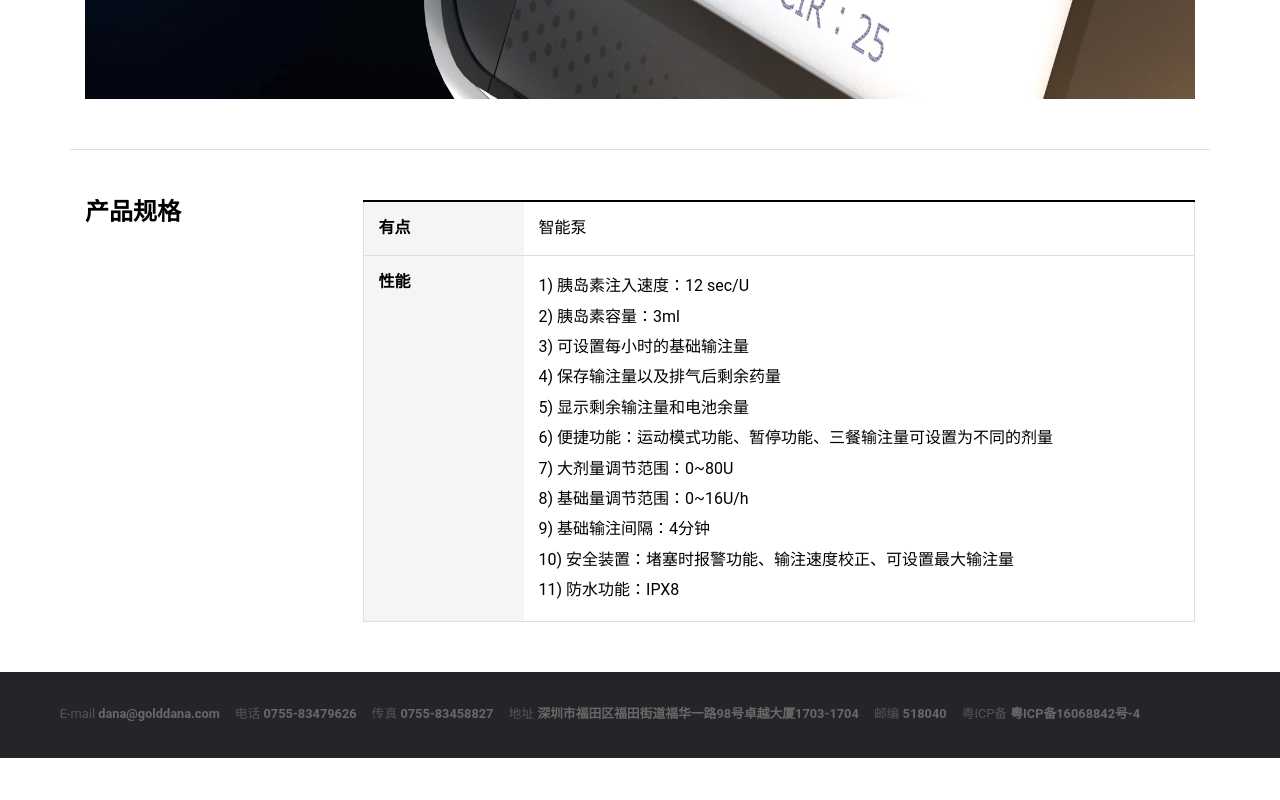
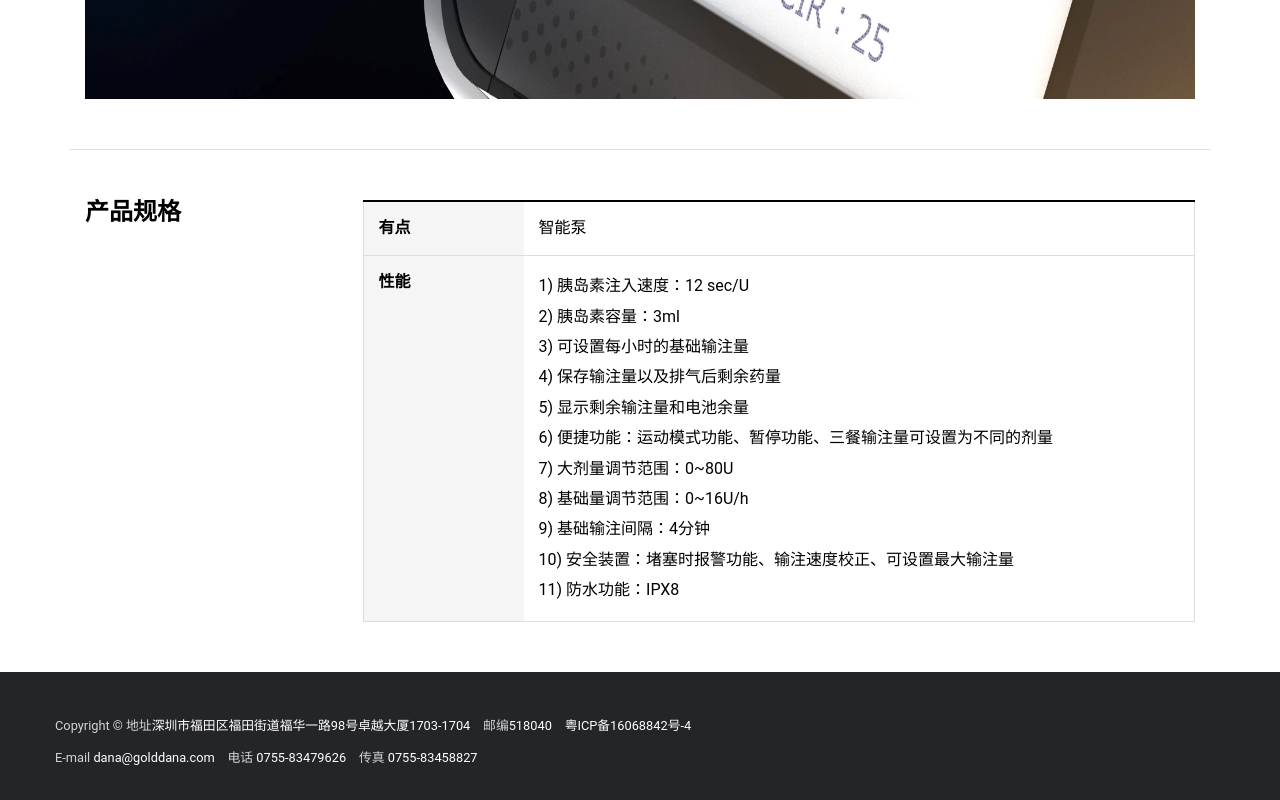
Before and after one commit to sooildev/Sooil-Web-CN, a React (Create React App) app: page / in a window 1280 px wide. Shown: the part 2000-2800 px from the top of the page. Before the commit the page ends 2758 px from the top, so only its background shows below. Built offline with nearby package versions, Linux system fonts and the light colour scheme.

Commit message:
fix footer

```diff
--- a/public/index.html
+++ b/public/index.html
@@ -2,7 +2,7 @@
 <html lang="en">
   <head>
     <meta charset="utf-8" />
-    <link rel="icon" href="%PUBLIC_URL%/favicon.ico" />
+    <!-- <link rel="icon" href="%PUBLIC_URL%/favicon.ico" /> -->
     <!-- <link rel="icon" href="%PUBLIC_URL%/icons-favicon-16.png" sizes="16x16" /> -->
     <meta name="viewport" content="width=device-width, initial-scale=1" />
     <meta name="theme-color" content="#000000" />
--- a/src/components/footer/Copyright.tsx
+++ b/src/components/footer/Copyright.tsx
@@ -40,12 +40,13 @@ export default function Copyright() {
             </div>
           </li>
         </ul> */}
-        <div css={address}>
-          <p css={companyInfoBox}>
-            {FOOTER_COPYRIGHT_TEXT.companyInfo.map((info, index) => (
+        <div css={copyright}>
+          {FOOTER_COPYRIGHT_TEXT.companyInfo.slice(3).map((info, index) => (
             <div key={index}>
-                <span>{info.label}</span>{' '}
-                {index === FOOTER_COPYRIGHT_TEXT.companyInfo.length - 1 ? (
+              <span>
+                {index === 0 ? `Copyright © ${info.label}` : info.label}
+              </span>
+              {index === 2 ? (
                 <a
                   href="https://beian.miit.gov.cn"
                   target="_blank"
@@ -59,8 +60,26 @@ export default function Copyright() {
               {/* {index < FOOTER_COPYRIGHT_TEXT.companyInfo.length - 1 && ' / '} */}
             </div>
           ))}
+        </div>
+        <div css={copyright}>
+          {FOOTER_COPYRIGHT_TEXT.companyInfo.slice(0, 3).map((info, index) => (
+            <div key={index}>
+              <span>{info.label}</span> {info.value}
+              {/* {index < FOOTER_COPYRIGHT_TEXT.companyInfo.length - 1 && ' / '} */}
+            </div>
+          ))}
+        </div>
+        {/* <div css={address}>
+          <p css={companyInfoBox}>
+            {FOOTER_COPYRIGHT_TEXT.companyInfo
+              .slice(0, 3)
+              .map((info, index) => (
+                <div key={index}>
+                  <span>{info.label}</span> {info.value}
+                </div>
+              ))}
           </p>
-          {/* <p>
+          <p>
             {FOOTER_COPYRIGHT_TEXT.companyInfoFirst.map((info, index) => (
               <React.Fragment key={index}>
                 <span>{info.label}</span> {info.value}
@@ -84,11 +103,11 @@ export default function Copyright() {
                 <span>{info.label}</span> {info.value}
               </React.Fragment>
             ))}
-          </p> */}
+          </p>
+        </div> */}
+        {/* <div css={copyright}>Copyright {FOOTER_COPYRIGHT_TEXT.copyright}</div> */}
       </div>
-        {/* <div css={copyright}>{FOOTER_COPYRIGHT_TEXT.copyright}</div> */}
-      </div>
-      <div css={logo}>{/* <img src={footerLogo} alt="footer logo" /> */}</div>
+      {/* <div css={logo}><img src={footerLogo} alt="footer logo" /></div> */}
     </div>
   );
 }
@@ -141,24 +160,39 @@ const link = css`
 
 const address = css`
   font-size: 0.8rem;
+  color: #fff;
 
   & p {
-    color: #686868;
-    font-weight: bold;
+    color: #fff;
+    // font-weight: bold;
     padding: 0;
     margin: 0.3rem;
   }
 
   & p span {
-    color: #555;
+    margin: 0;
+    padding: 0;
     font-weight: normal;
   }
 `;
 
 const copyright = css`
+  display: flex;
   font-size: 0.8rem;
-  color: #686868;
-  padding: 1rem 0;
+  color: #fff;
+  gap: 0.8rem;
+  padding-top: 0.8rem;
+  flex-wrap: wrap;
+  line-height: 1.5;
+
+  & span {
+    opacity: 0.8;
+  }
+
+  & a {
+    text-decoration: none;
+    color: #fff;
+  }
 `;
 
 const logo = css`
@@ -171,19 +205,9 @@ const companyInfoBox = css`
   display: flex;
   flex-wrap: wrap;
   // flex-direction: column;
-  gap: 15px;
+  gap: 10px;
 
-  // & div span {
-  //   font-weight: bold;
-  // }
-
-  & a {
-    text-decoration: none;
-    color: #686868;
+  & div span {
+    opacity: 0.8;
   }
-
-  // @media (max-width: 768px) {
-  //   flex-direction: column;
-  //   gap: 10px;
-  // }
 `;
--- a/src/components/header/Header.tsx
+++ b/src/components/header/Header.tsx
@@ -8,7 +8,7 @@ export default function Header() {
   return (
     <header css={header}>
       <div css={innerContainer}>
-        <Logo />
+        {/* <Logo /> */}
         <MenuList />
       </div>
     </header>
@@ -40,7 +40,8 @@ const innerContainer = css`
   padding: 0 15px;
   box-sizing: border-box;
   align-items: center;
-  justify-content: space-between;
+  justify-content: flex-end;
+  // justify-content: space-between;
 
   @media (max-width: 992px) {
     width: 750px;
--- a/src/constants/mainPageTexts.ts
+++ b/src/constants/mainPageTexts.ts
@@ -93,7 +93,7 @@ const FOOTER_COPYRIGHT_TEXT = {
       value: '518040',
     },
     {
-      label: '粤ICP备',
+      label: '',
       value: '粤ICP备16068842号-4',
     },
   ],
```
Also changed, not shown: 1 other file (tests, documents, lock files or other folders). Lines whose indentation alone changed are shown as unchanged.
